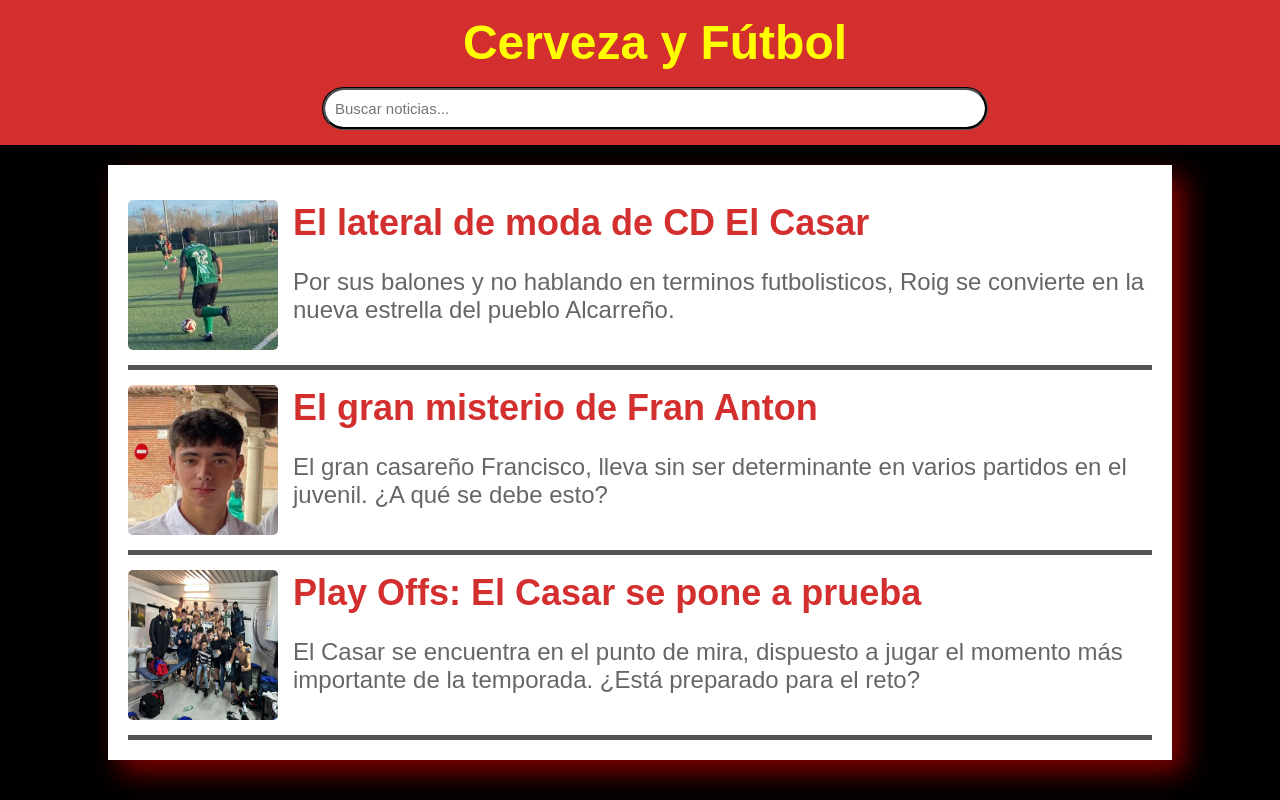
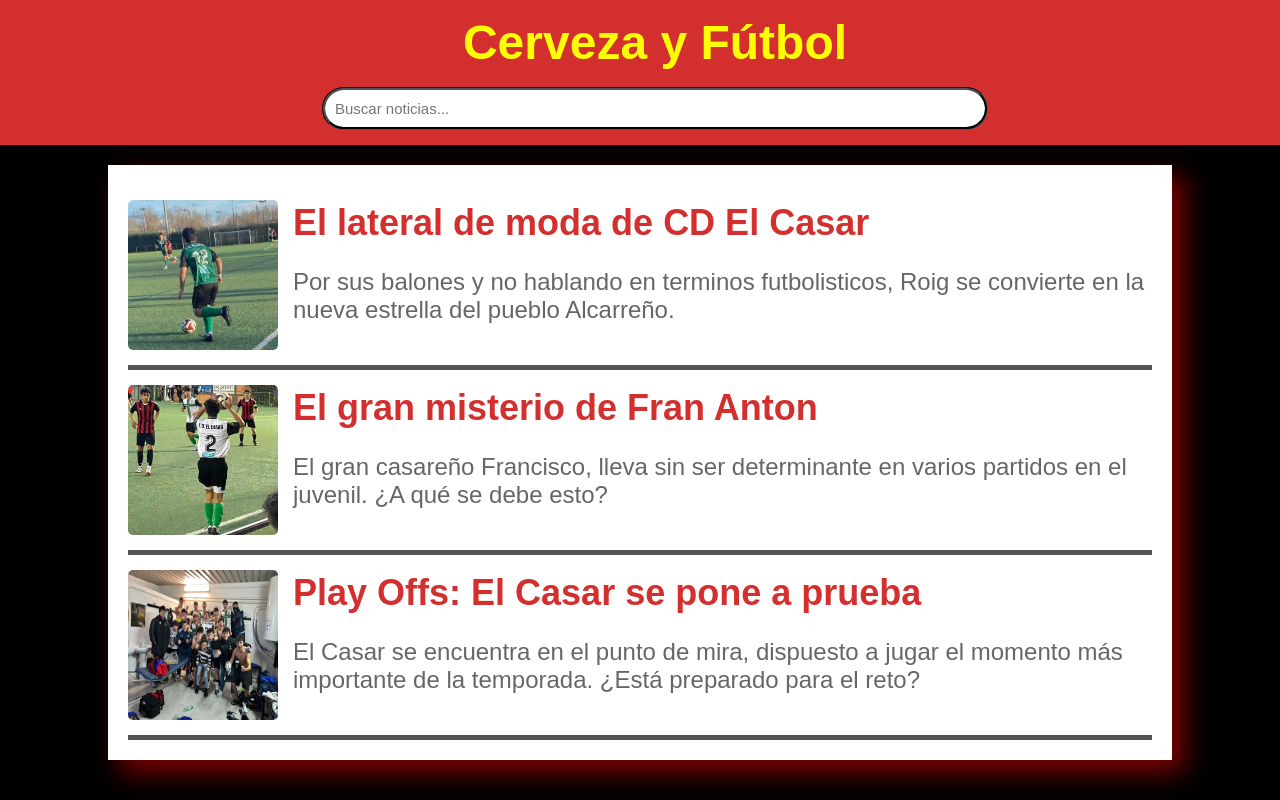
Before and after one commit to enriquegm2008/kike, a plain HTML site: page index.html in a window 1280 px wide. Shown: the top 800 px of the page. Drawn offline with Linux system fonts and the light colour scheme.

Commit message:
Update index.html

```diff
--- a/index.html
+++ b/index.html
@@ -126,7 +126,7 @@
             </div>
         </div>
         <div class="noticia">
-            <img src="Fran2.jpg" alt="Imagen de la noticia 2">
+            <img src="Fran.jpg" alt="Imagen de la noticia 2">
             <div>
                 <h2><a href="noticia2.html">El gran misterio de Fran Anton</a></h2>
                 <p>El gran casareño Francisco, lleva sin ser determinante en varios partidos en el juvenil. ¿A qué se debe esto?</p>
```
